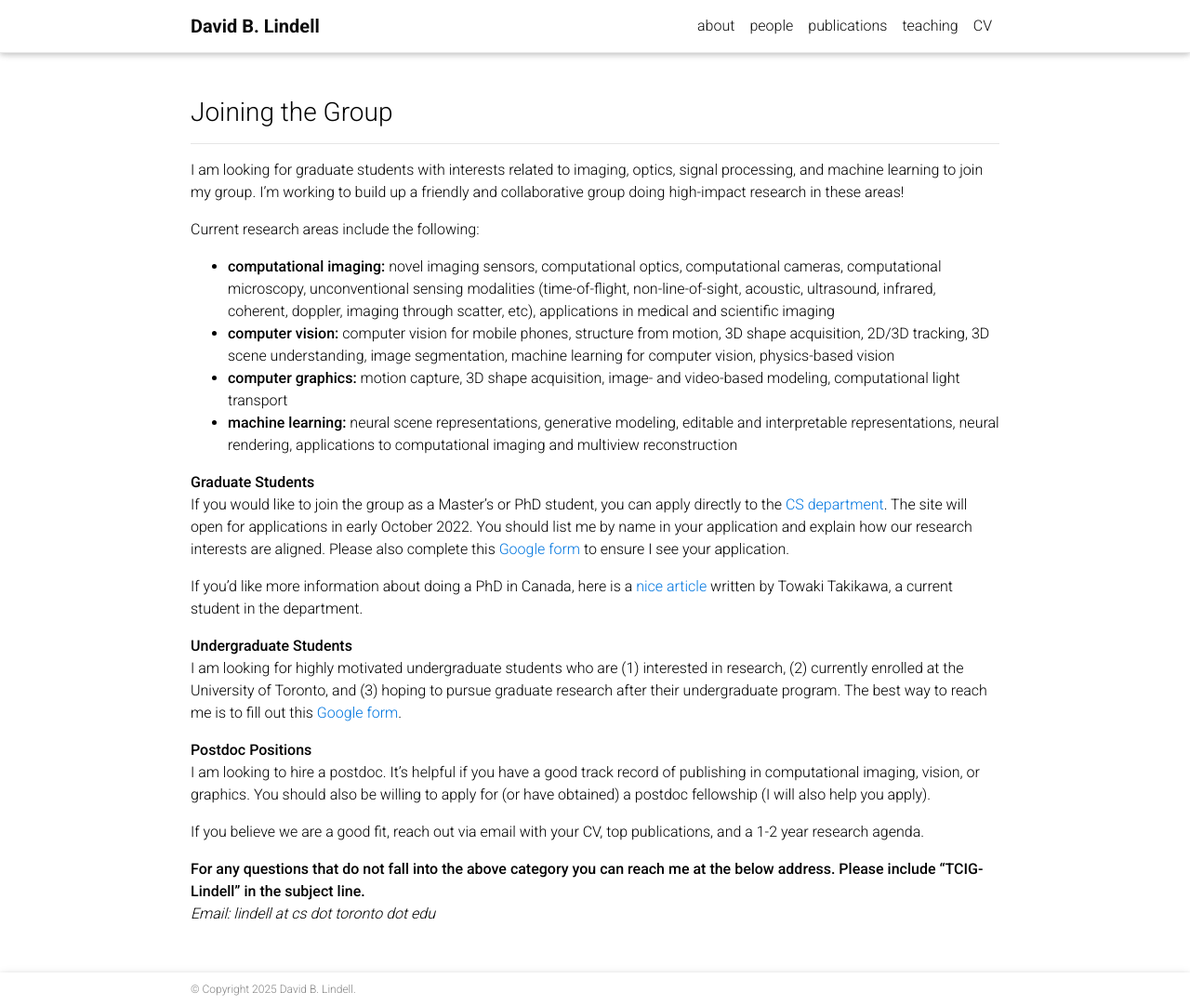
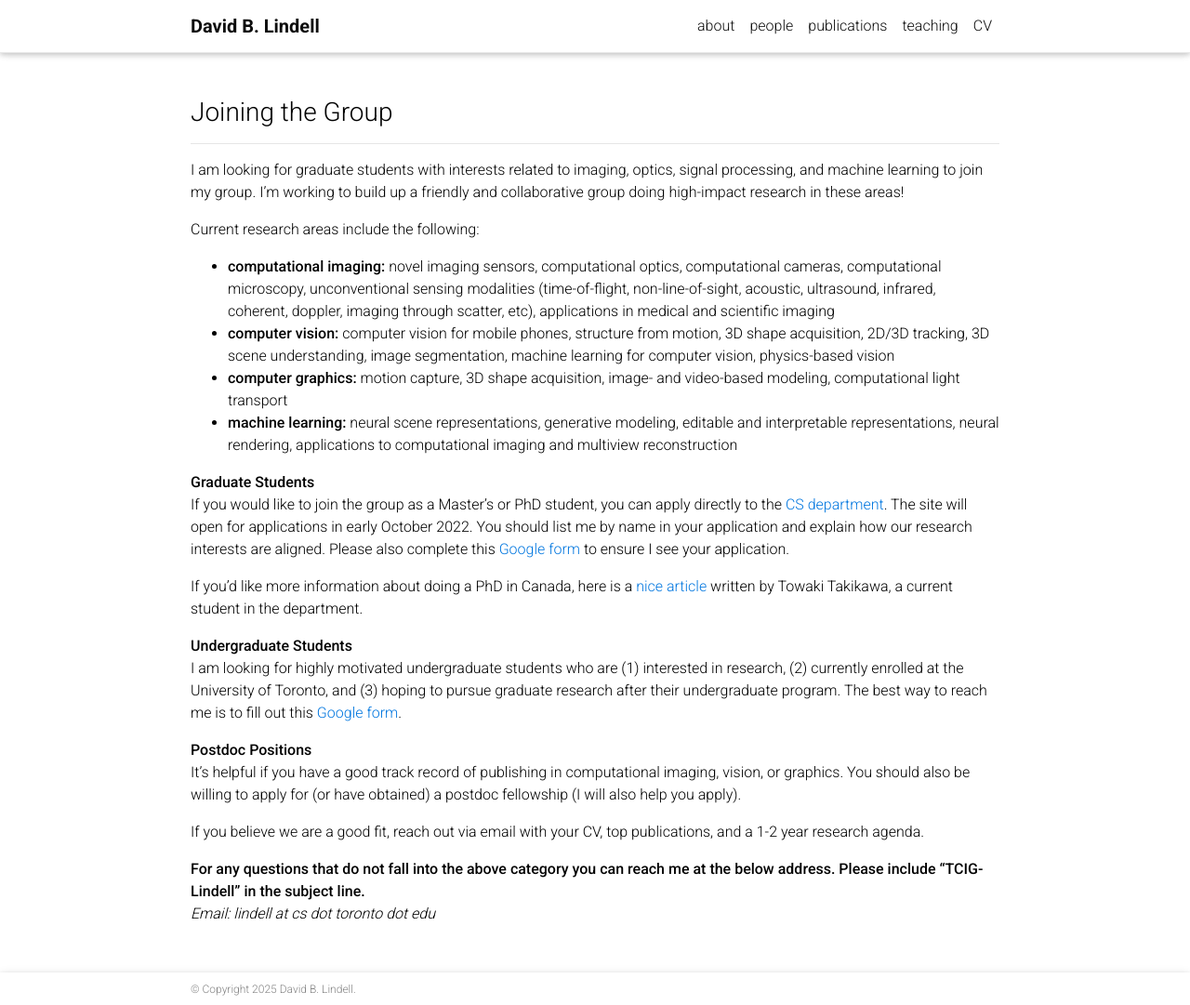
Before and after one commit to davelindell/davelindell.github.io, a Jekyll site: the page built from _pages/joining.md, in a window 1280 px wide and 1081 px high. Shown: the whole window at 93% size. Built offline with Jekyll 4.4.1, drawn with Linux system fonts in a browser that asks for light colours; nearby versions of some CDN libraries; a style sheet for code colours, icons or effects is not loaded.

Commit message:
update joining

```diff
--- a/_pages/joining.md
+++ b/_pages/joining.md
@@ -27,7 +27,7 @@ If you'd like more information about doing a PhD in Canada, here is a [nice arti
 **Undergraduate Students**<br>
 I am looking for highly motivated undergraduate students who are (1) interested in research, (2) currently enrolled at the University of Toronto, and (3) hoping to pursue graduate research after their undergraduate program. The best way to reach me is to fill out this [Google form](https://forms.gle/eEK5qqSKPDET5Hb76).
 
-**Postdoc Positions**<br>I am looking to hire a postdoc. It's helpful if you have a good track record of publishing in computational imaging, vision, or graphics. You should also be willing to apply for (or have obtained) a postdoc fellowship (I will also help you apply).
+**Postdoc Positions**<br> It's helpful if you have a good track record of publishing in computational imaging, vision, or graphics. You should also be willing to apply for (or have obtained) a postdoc fellowship (I will also help you apply).
 
 If you believe we are a good fit, reach out via email with your CV, top publications, and a 1-2 year research agenda.
 
```
